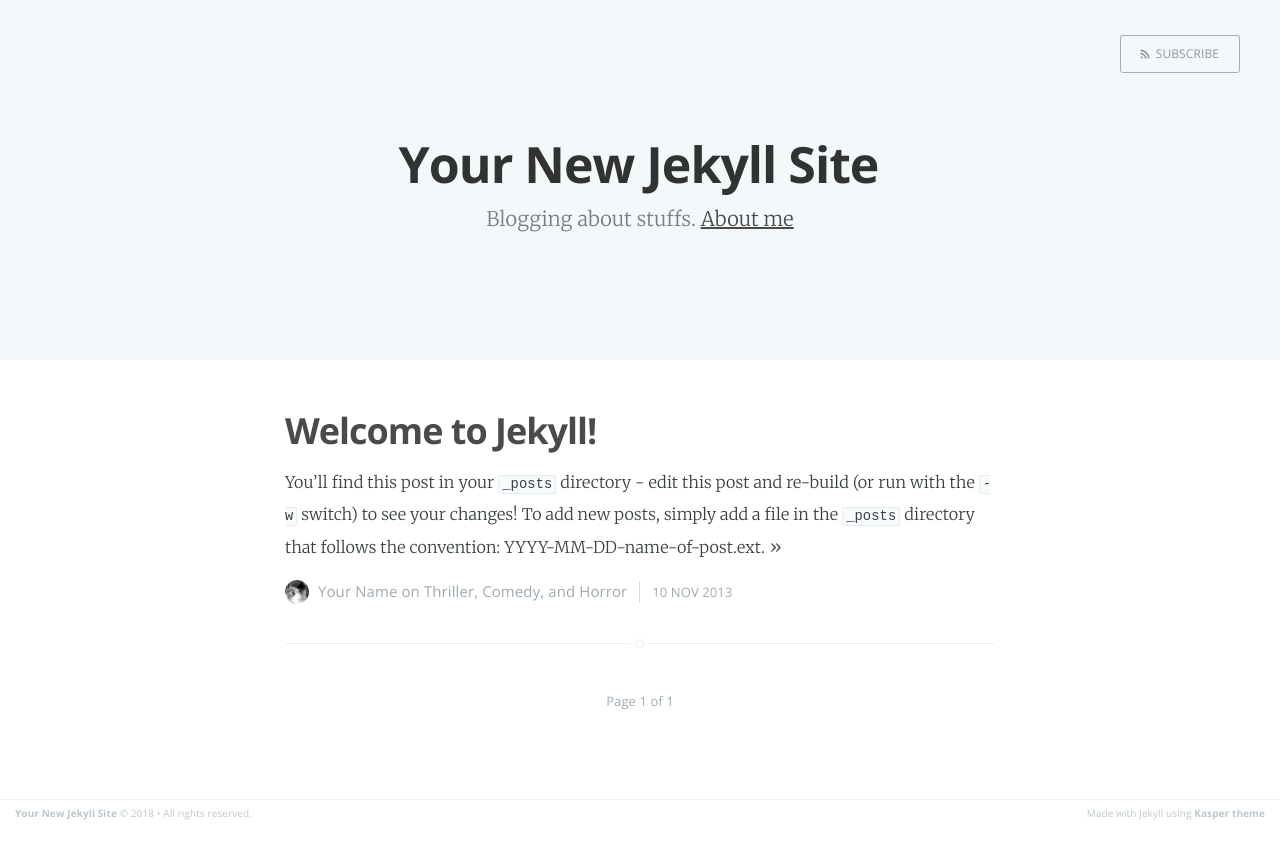
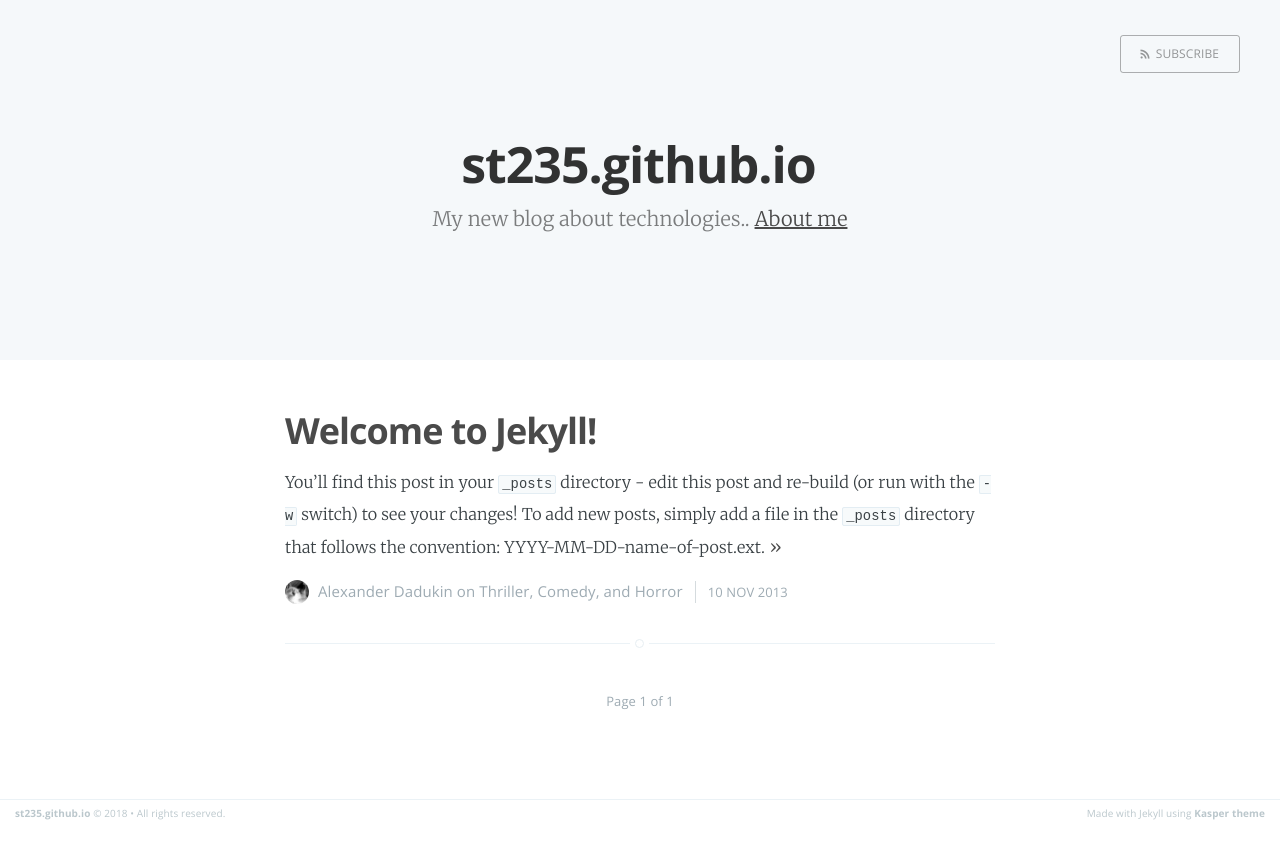
Before and after one commit to st235/alexdoodles, a Jekyll site: the page built from index.html, in a window 1280 px wide. Shown: the top 859 px of the page. Built offline with Jekyll 4.4.1, drawn with Linux system fonts in a browser that asks for light colours; Markdown is read by kramdown in place of the engine named in the settings; the list of posts is cut into pages by our own code.

Commit message:
github pages fixes.

```diff
--- a/_config.yml
+++ b/_config.yml
@@ -1,16 +1,16 @@
-name: Your New Jekyll Site
-description: Blogging about stuffs
-meta_description: "Your New Jekyll Site, Blogging about stuffs"
+name: st235.github.io
+description: My new blog about technologies.
+#meta_description: "Your New Jekyll Site, Blogging about stuffs"
 
-markdown: kramdown
+markdown: redcarpet
 highlighter: rouge
 logo: false
 paginate: 15
 baseurl: /
-domain_name: 'http://yourblog-domain.com'
+#domain_name: 'http://github.io'
 google_analytics: 'UA-XXXXXXXX-X'
-gems: [jekyll-paginate]
 
 # Details for the RSS feed generator
-url:            'blog url'
-author:         'Your Name'
+url:            'st235.github.io'
+author:         'Alexander Dadukin'
+encoding: utf-8
```
